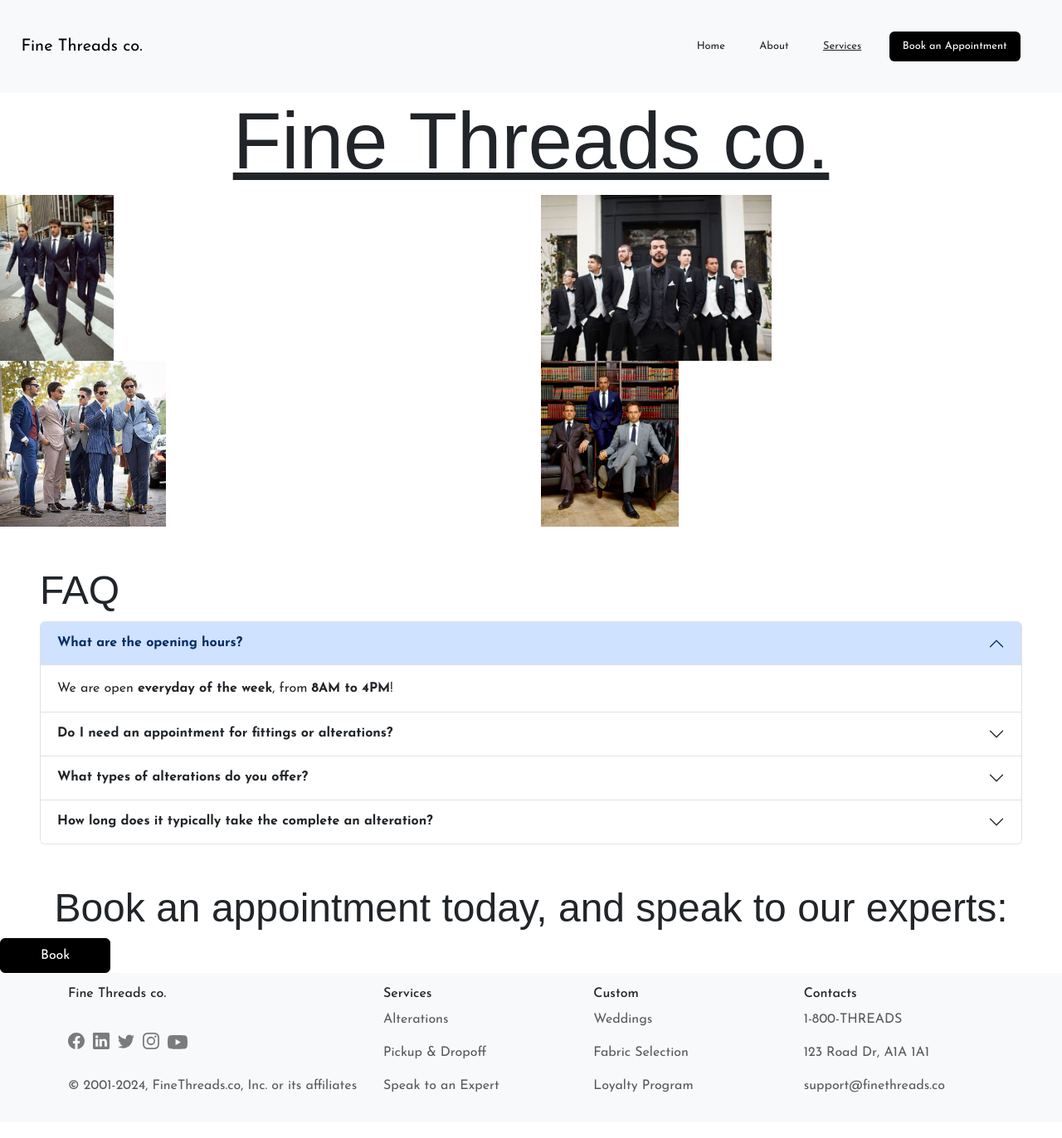
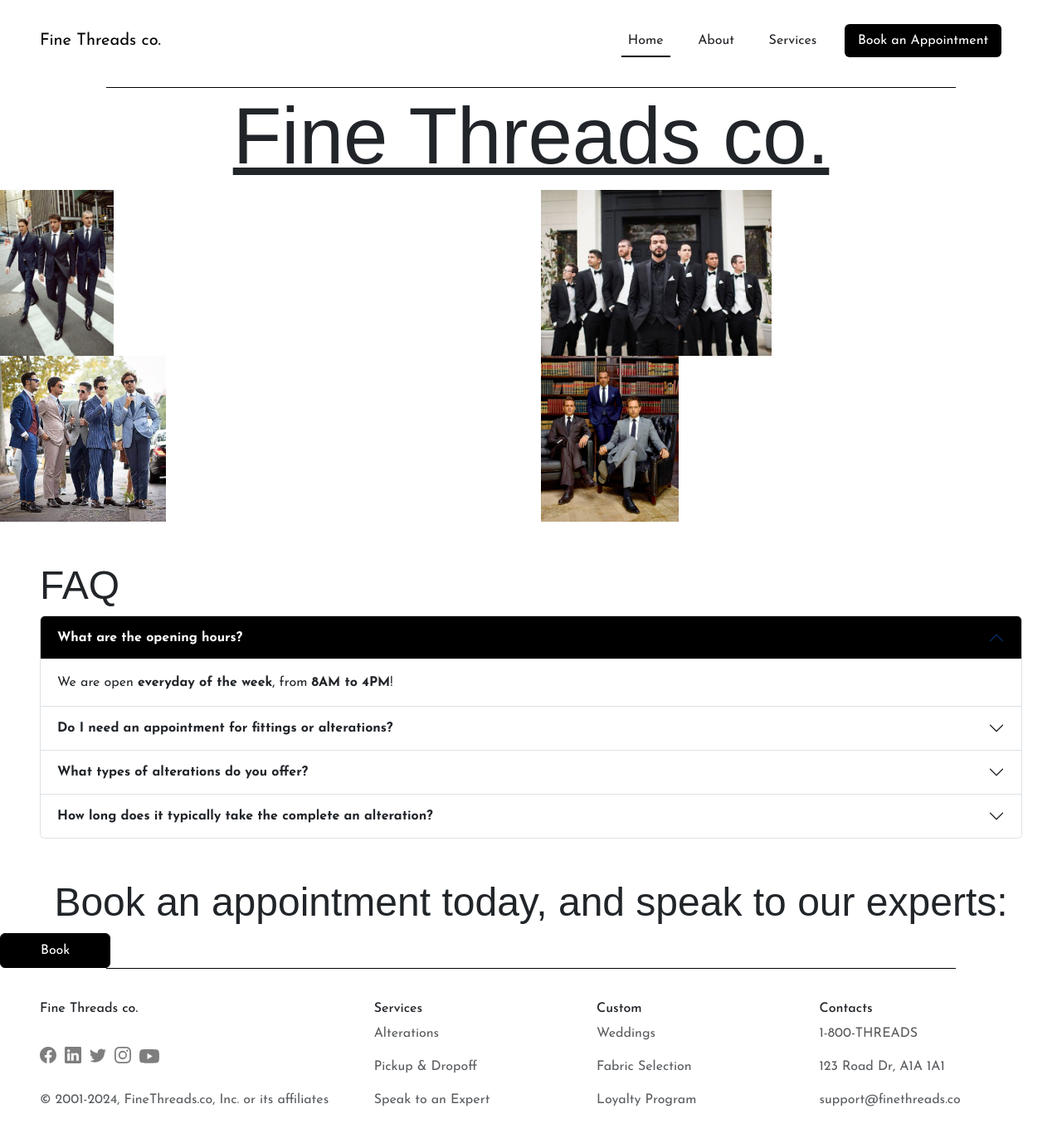
Before and after one commit to FineThreadsCo/FineThreadsCo.github.io, a React (Vite) app: page / in a window 1280 px wide. Shown: the top 1372 px of the page at 83% size. Built offline with nearby package versions, Linux system fonts and the light colour scheme; a web font is replaced by a local one.

Commit message:
style the header and the footer

```diff
--- a/src/assets/styles/main.css
+++ b/src/assets/styles/main.css
@@ -1,5 +1,6 @@
 body {
   font-family: "Josefin Sans", sans-serif;
+  overflow-x: hidden;
   & h1 {
     font-family: "jomhuria", sans-serif;
     text-decoration: underline;
@@ -7,20 +8,12 @@ body {
   }
   & h2 {
     font-family: "Jomhuria", sans-serif;
-    font-size:3em;
+    font-size: 3em;
   }
-}
-
-.current-page {
-  text-decoration: underline;
 }
 
 .align-far-right {
   justify-content: flex-end;
-}
-
-.nav-padding {
-  padding: 2%;
 }
 
 .btn-dark {
@@ -43,10 +36,60 @@ body {
   justify-content: flex-start;
 }
 
-.container {
-  margin: 0 auto;
-}
-
 .custom-link {
   text-decoration: none;
 }
+
+.accordion-button:not(.collapsed) {
+  background-color: black !important;
+  color: white !important;
+}
+
+.underline-animation {
+  position: relative;
+}
+
+.underline-animation::after {
+  content: "";
+  position: absolute;
+  width: 0;
+  height: 2px;
+  bottom: 0;
+  left: 0;
+  background-color: black;
+  transition: width 0.3s;
+}
+
+.underline-animation:hover::after {
+  width: 100%;
+}
+
+.underline-animation.current-tab::after {
+  width: 100%;
+}
+
+/* These classes make the partial line below the header and above the footer, to act as a seperator. I think it looks cool */
+.border-top-line {
+  position: relative;
+}
+.border-top-line::before {
+  content: "";
+  position: absolute;
+  top: 0;
+  left: 10%;
+  width: 80%;
+  height: 1px;
+  background-color: black;
+}
+.border-bottom-line {
+  position: relative;
+}
+.border-bottom-line::after {
+  content: "";
+  position: absolute;
+  bottom: 0;
+  left: 10%;
+  width: 80%;
+  height: 1px;
+  background-color: black;
+}
--- a/src/components/Footer.jsx
+++ b/src/components/Footer.jsx
@@ -9,8 +9,8 @@ import {
 
 function Footer() {
   return (
-    <footer className="footer mt-auto py-3 bg-light text-dark">
-      <div className="container">
+    <footer className="footer mt-auto py-3 bg-white text-dark border-top-line">
+      <div className="px-5 pt-4 pb-2">
         <div className="row">
           <div className="col-md-4 d-flex flex-column justify-content-between">
             <h6>Fine Threads co.</h6>
--- a/src/components/Header.jsx
+++ b/src/components/Header.jsx
@@ -1,9 +1,13 @@
 import React from "react";
+import { useLocation } from "react-router-dom";
 
 function Header() {
+  const location = useLocation();
+  const currentPage = location.pathname;
+
   return (
-    <header>
-      <nav className="navbar navbar-expand-lg navbar-light bg-light nav-padding">
+    <header className="header border-bottom-line px-5 pt-2 pb-3">
+      <nav className="navbar navbar-expand-lg navbar-light bg-white">
         <a className="navbar-brand" href="/">
           Fine Threads co.
         </a>
@@ -22,23 +26,38 @@ function Header() {
           <div className="container-fluid">
             <ul className="navbar-nav ml-auto align-far-right">
               <li className="nav-item mr-3">
-                <a className="nav-link text-dark" href="/">
+                <a
+                  className={`nav-link text-dark fs-6 underline-animation ${
+                    currentPage === "/" ? "current-tab" : ""
+                  }`}
+                  href="/"
+                >
                   Home
                 </a>
               </li>
               <li className="nav-item mr-3">
-                <a className="nav-link text-dark" href="/about">
+                <a
+                  className={`nav-link text-dark fs-6 underline-animation ${
+                    currentPage === "/about" ? "current-tab" : ""
+                  }`}
+                  href="/about"
+                >
                   About
                 </a>
               </li>
               <li className="nav-item mr-3">
-                <a className="nav-link current-page text-dark" href="/services">
+                <a
+                  className={`nav-link text-dark fs-6 underline-animation ${
+                    currentPage === "/services" ? "current-tab" : ""
+                  }`}
+                  href="/services"
+                >
                   Services
                 </a>
               </li>
               <li className="nav-item">
                 <a
-                  className="nav-link btn btn-dark text-white px-3"
+                  className="nav-link btn btn-dark fs-6 text-white px-3 py-2"
                   href="/booking"
                 >
                   Book an Appointment
```
Also changed, not shown: src/components/Home.jsx (+107 -19 lines).
